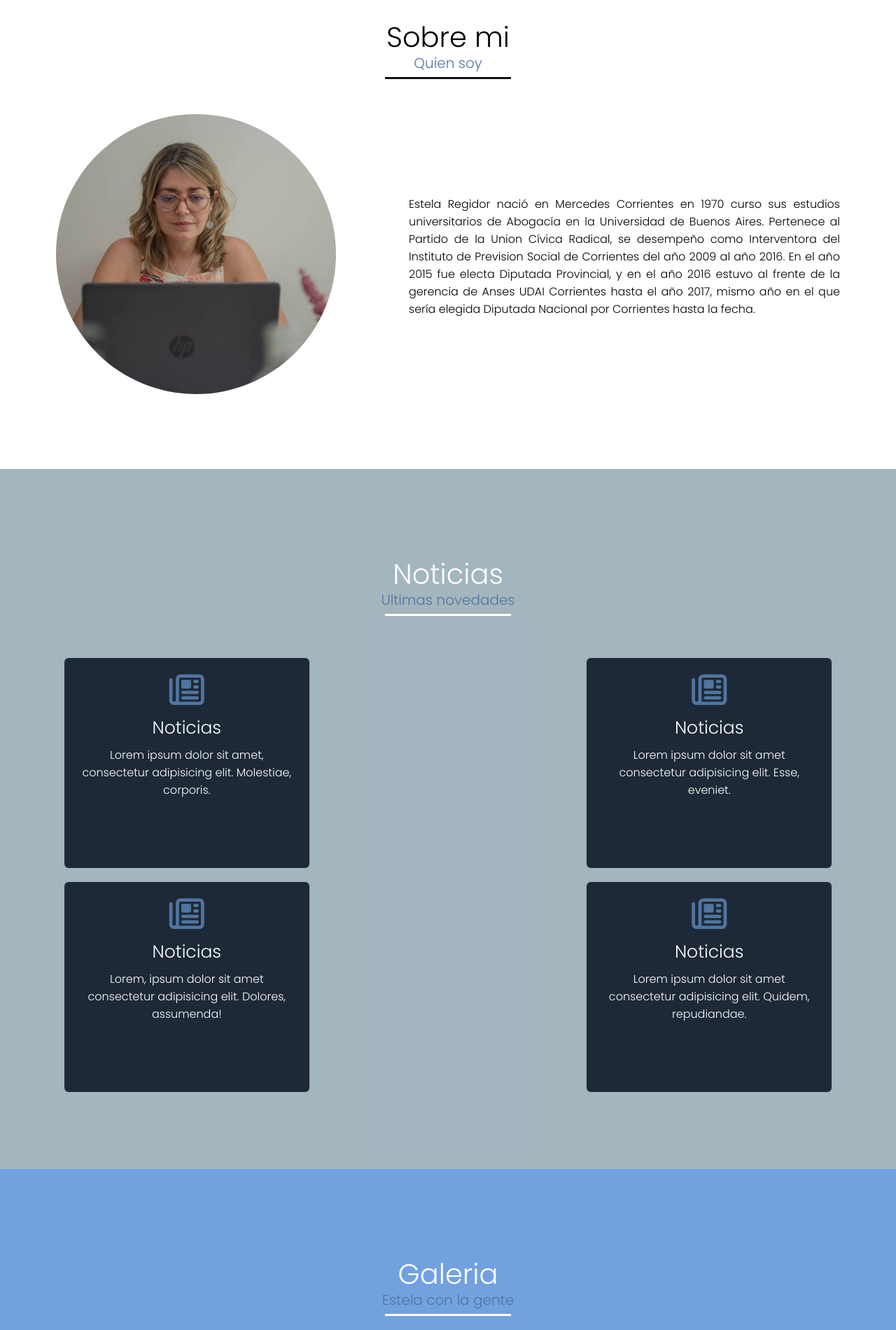
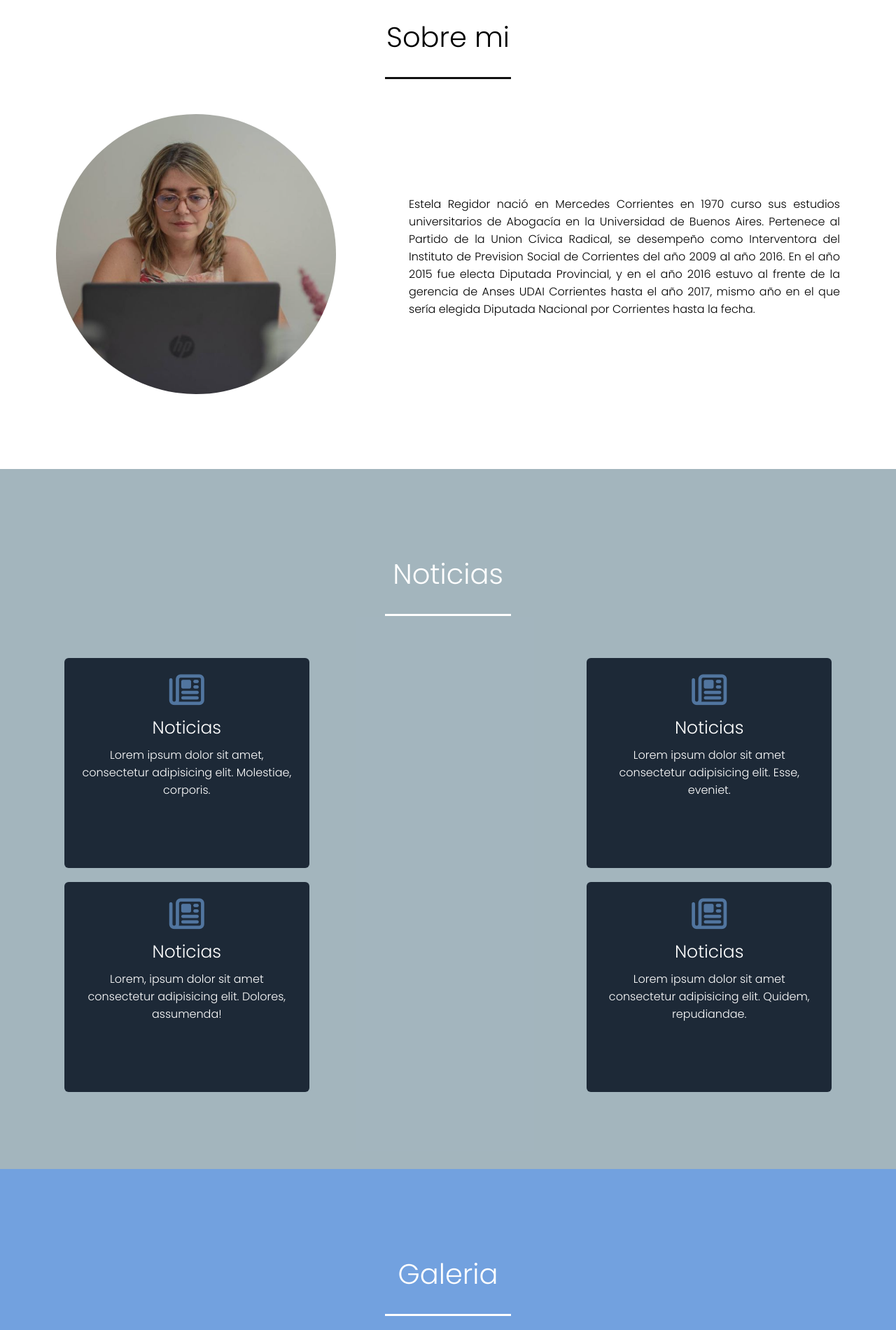
Before and after one commit to laiondi/estelaregidor, a plain HTML site: page index.html in a window 1280 px wide. Shown: the part 897-2797 px from the top of the page at 70% size. Drawn offline with nearby package versions, Linux system fonts and the light colour scheme.

Commit message:
Update main.css

```diff
--- a/main.css
+++ b/main.css
@@ -231,7 +231,7 @@ section .title::after{
 
 
 .about .title::after{
-    content: "Quien soy";
+
 }
 
 
@@ -299,7 +299,7 @@ section .title::after{
 
 
 .services .title::after{
-    content: "Ultimas novedades";
+
 
 }
 
@@ -473,7 +473,7 @@ section .title::after{
 
   #gallery .title::after{
     color: #51759F;
-    content: "Estela con la gente";
+
   }
 
   .wrapper{
@@ -613,7 +613,7 @@ section .title::after{
 }
 
   .teams .title::after{
-      content: "Algunos de mis proyectos";
+
   }
 
   .teams .carousel .card{
@@ -757,7 +757,7 @@ section .title::after{
 }
 
 .contact .title::after{
-    content: "Estemos en contacto";
+
 }
 .contact .contact-content .column{
     width:  clac(50% - 30px);
```
